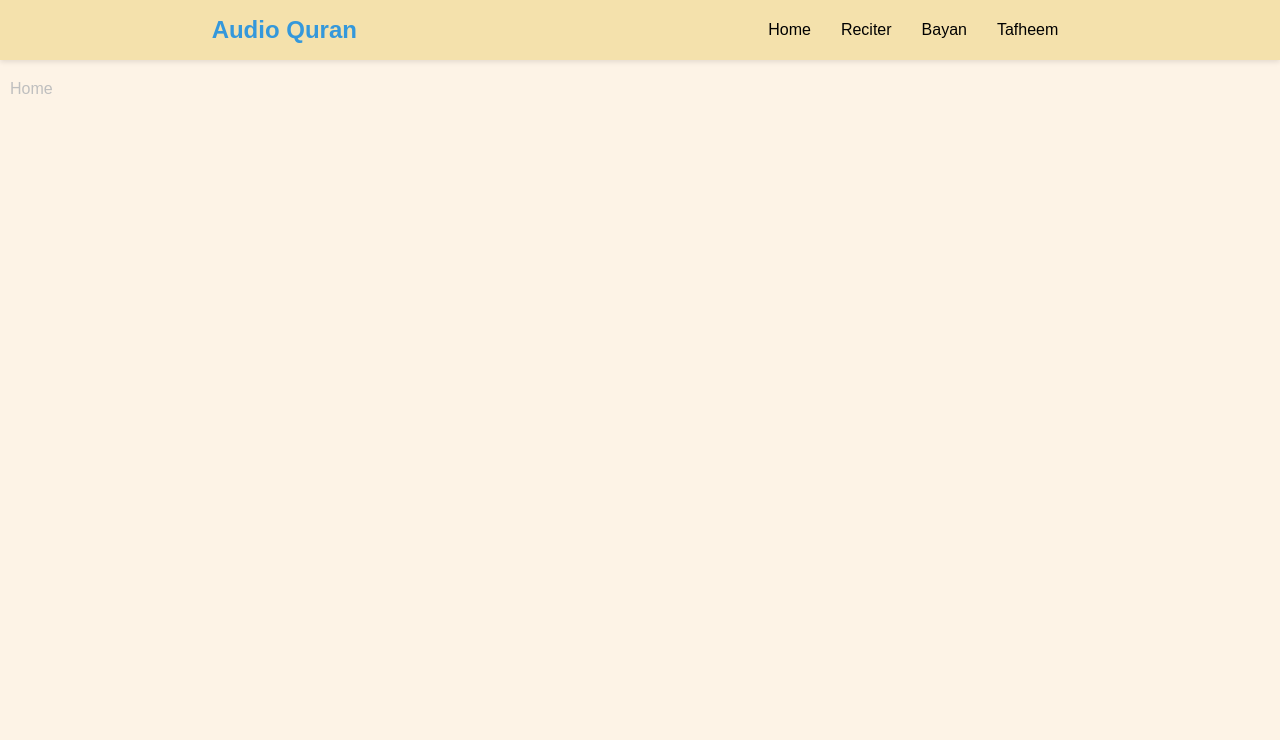
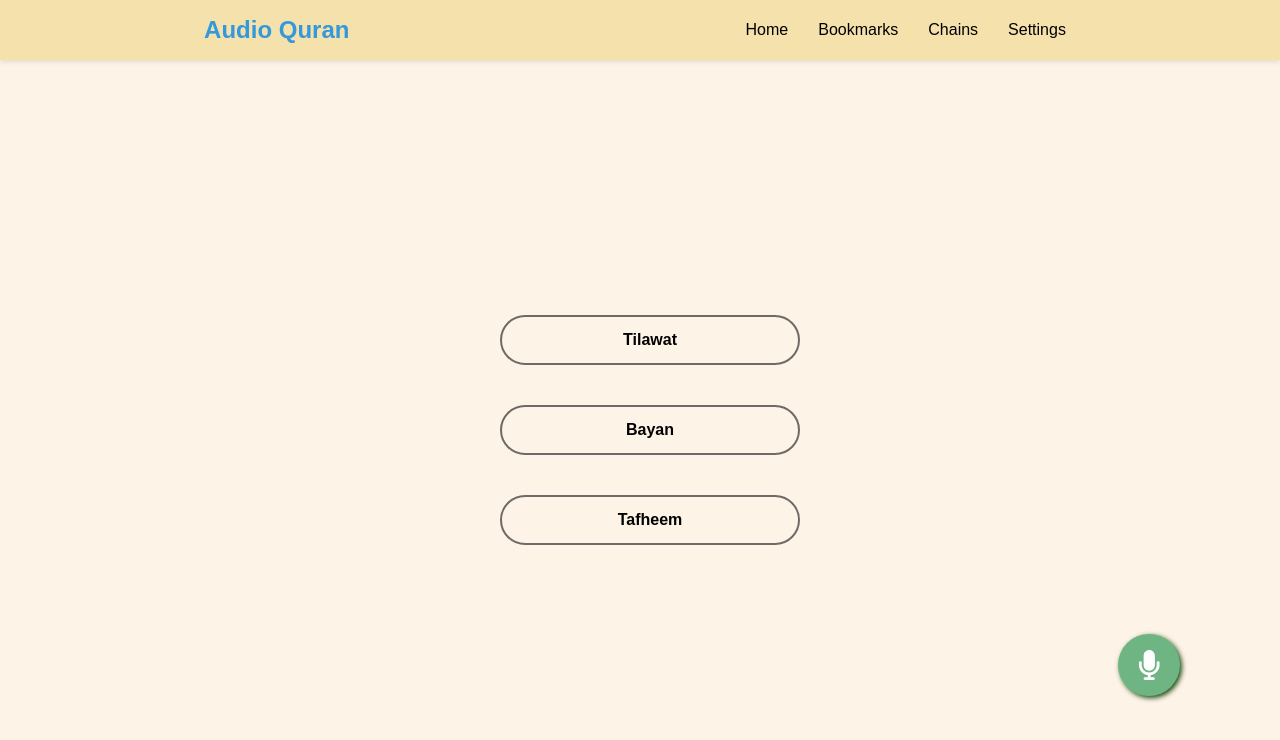
Before and after one commit to chuzair598337/um_bq_fyp, a React (Create React App) app: page / in a window 1280 px wide. Shown: the top 740 px of the page. Built offline with nearby package versions, Linux system fonts and the light colour scheme.

Commit message:
Recorder button Added

```diff
--- a/package.json
+++ b/package.json
@@ -3,6 +3,9 @@
   "version": "0.1.0",
   "private": true,
   "dependencies": {
+    "@fortawesome/fontawesome-svg-core": "^6.6.0",
+    "@fortawesome/free-solid-svg-icons": "^6.6.0",
+    "@fortawesome/react-fontawesome": "^0.2.2",
     "@testing-library/jest-dom": "^5.17.0",
     "@testing-library/react": "^13.4.0",
     "@testing-library/user-event": "^13.5.0",
--- a/src/App.css
+++ b/src/App.css
@@ -6,15 +6,30 @@ body, html {
   width: 100%;
   font-family: Arial, sans-serif;
   background-color: #FDF3E6;
+  display: flex;
+  justify-content: center;
+  align-items: center;
+  font-family: Arial, sans-serif;
+  overflow: hidden;
+}
+.wrapper {
+  padding-top: 60px;
+  margin: 10px;
+  height: 100vh;
+  width: 100%;
+  height: 100vh;
+  display: flex;
+  justify-content: center;
+  align-items: center;
+
 }
 
-.main-content {
-  padding-top: 70px;
-  margin: 10px;
+.content {
+  text-align: center;
 }
 
 @media (max-width: 768px) {
-  .main-content {
-    padding-top: 70px;
+  .wrapper {
+    padding-top: 60px;
   }
 }
--- a/src/App.js
+++ b/src/App.js
@@ -3,26 +3,36 @@ import React from "react";
 import "./App.css";
 import { BrowserRouter as Router, Routes, Route } from "react-router-dom";
 import Navbar from "./Navbar/Navbar";
-import Home from "./pages/Home";
+import Home from "./pages/Home/Home";
 import Reciter from "./pages/Reciter";
 import Bayan from "./pages/Bayan";
 import Tafheem from "./pages/Tafheem";
+import Tilawat from "./pages/Tilawat/Tilawat";
+import Recorder from "./Recorder/Recorder";
 
 const App = () => {
   return (
     <Router>
+      {/* Microphone recording*/}
+      <Recorder/>
       {/* Responsive Navigation Bar */}
       <Navbar />
 
       {/* Main Pages Content */}
-      <main className="main-content">
+      <main className="wrapper">
+        <div className="content">
           <Routes>
             <Route path="/" element={<Home />} />
             <Route path="/reciter" element={<Reciter />} />
             <Route path="/bayan" element={<Bayan />} />
             <Route path="/tafheem" element={<Tafheem />} />
+            <Route path="/tilawat" element={<Tilawat />} />
           </Routes>
+        </div>
       </main>
+
+
+
     </Router>
   );
 };
--- a/src/Navbar/Navbar.js
+++ b/src/Navbar/Navbar.js
@@ -5,8 +5,6 @@ import "./Navbar.css";
 
 const Navbar = () => {
   const [menuOpen, setMenuOpen] = useState(false);
-  const [activeNavLink, setActiveNavLink] = useState(false);
-
   const toggleMenu = () => {
     setMenuOpen(!menuOpen);
   };
@@ -27,17 +25,17 @@ const Navbar = () => {
             </li>
             <li className="nav__item">
               <NavLink to="/reciter" className="nav__link" onClick={toggleMenu}>
-                Reciter
+                Bookmarks
               </NavLink>
             </li>
             <li className="nav__item">
               <NavLink to="/bayan" className="nav__link" onClick={toggleMenu}>
-                Bayan
+                Chains
               </NavLink>
             </li>
             <li className="nav__item">
               <NavLink to="/tafheem" className="nav__link" onClick={toggleMenu}>
-                Tafheem
+                Settings
               </NavLink>
             </li>
           </ul>
--- /dev/null
+++ b/src/Recorder/Recorder.css
@@ -0,0 +1,60 @@
+.right-corder-container {
+    position:fixed;
+    right:100px;
+    bottom: 100px;
+}
+.right-corder-container .right-corder-container-button {
+    height: 62px;
+    width: 62px;
+    border:none;
+    background-color:#6FB583;
+    border-radius: 62px;        /*Transform the square into rectangle, sync that value with the width/height*/
+    transition: all 300ms;      /*Animation to close the button (circle)*/     box-shadow:2px 2px 5px rgb(25, 73, 15);
+    cursor:pointer;
+}
+.right-corder-container .right-corder-container-button span {
+    font-size: 30px;
+    color:white;
+    position: absolute;
+    left: 20px;
+    top: 16px;
+    line-height: 28px;
+}
+.right-corder-container .right-corder-container-button:hover {
+    transition: all 400ms cubic-bezier(.62,.1,.5,1);
+    width:200px;
+    /* border-top-right-radius: 5px;
+    border-bottom-right-radius: 5px;  */
+    border-radius: 50px;
+}
+/*
+Long text appears slowly with an animation. That code prepare the animation by hidding the text.
+The use of display is not there because it does not work well with CSS3 animation.
+*/
+.right-corder-container .right-corder-container-button .long-text {
+    transition: opacity 1000ms; /*Only the text fadein/fadeout is animated*/
+    opacity:0;                /*By default we do not display the text, we want the text to fade in*/
+    color:white;
+    white-space: nowrap;
+    font-size: 0;             /*Set to 0 to not have overflow on the right of the browser*/
+    width: 0;                 /*Set to 0 to not have overflow on the right of the browser*/
+    margin:0;                 /*Set to 0 to not have overflow on the right of the browser*/
+    display: flex;
+}
+
+/*
+ Animation to have a text that appear progressively. We need to play with a delay
+ on the width and the font-size to not have the browser have the text appears on the right
+ side of the browser view port. This has the side-effect of having an horizontal bar.
+ */
+ .right-corder-container .right-corder-container-button .long-text.show-long-text{
+    transition: opacity 700ms,
+    width 1ms linear 270ms,       /*two thirds of the animation on the container width*/
+    font-size 1ms linear 270ms;   /*two thirds of the animation on the container width*/
+    opacity:1;
+    margin-top: 2px;                          /*Center the position vertically*/
+    margin-left: 50px;                        /*Center between the + and the right end side*/
+    font-size: 20px;                          /*Text size, cannot be defined initially without moving the scrollbar*/
+    width: auto;                              /*Required to be set with a delay (see animation) to not have scrollbar. Delay is to wait container to size up*/
+    display: inline-flex;
+}
--- /dev/null
+++ b/src/Recorder/Recorder.js
@@ -0,0 +1,58 @@
+import React, { useState } from 'react'
+import "./Recorder.css"
+
+import { FontAwesomeIcon } from '@fortawesome/react-fontawesome';
+import { faMicrophone } from '@fortawesome/free-solid-svg-icons';
+
+export default function Recorder() {
+    const [isHovered, setIsHovered] = useState(false);
+    const [isPressed, setIsPressed] = useState(false);
+
+    const handleMouseEnter = () => {
+        setIsHovered(true);
+    };
+
+    const handleMouseLeave = () => {
+        setIsHovered(false);
+        setIsPressed(false); // Reset when the mouse leaves
+    };
+
+    const handleMouseDown = () => {
+        setIsPressed(true);
+    };
+
+    const handleMouseUp = () => {
+        setIsPressed(false);
+    };
+
+
+    return (
+        <>
+
+            {/* <div className='record_panal'>
+                <div className="roundedRecorderIcon">
+                <FontAwesomeIcon icon={faMicrophone} size='2x' />
+                </div>
+            </div> */}
+
+            <div class="right-corder-container">
+                <button
+                    className="right-corder-container-button"
+                    onMouseEnter={handleMouseEnter}
+                    onMouseLeave={handleMouseLeave}
+                    onMouseDown={handleMouseDown}
+                    onMouseUp={handleMouseUp}
+                >
+                    <span className="short-text">
+                        <FontAwesomeIcon icon={faMicrophone} />
+                    </span>
+                    <span className={`long-text ${isHovered ? 'show-long-text' : ''}`}>
+                        {!isPressed && <>Record</>}
+                        {isPressed && <>Recording...</>}
+                    </span>
+                </button>
+            </div>
+
+        </>
+    )
+}
--- a/src/pages/Home.js
+++ /dev/null
@@ -1,9 +0,0 @@
-import React from 'react'
-
-function Home() {
-  return (
-    <div>Home</div>
-  )
-}
-
-export default Home
--- /dev/null
+++ b/src/pages/Home/Home.css
@@ -0,0 +1,60 @@
+/* src/pages/Home/Home.css */
+.home_buttons {
+    display: flex;
+    flex-direction: column;
+    align-items: center;
+}
+
+.btn {
+    width: 500px;
+    height: 50px;
+    margin: 20px;
+    max-width: 300px;
+    /* Optional, to limit the width */
+    padding: 10px;
+    border-radius: 50px;
+    border: 2px solid rgba(55, 54, 54, 0.72);
+    text-align: center;
+    cursor: pointer;
+    display: flex;
+    justify-content: center;
+    align-items: center;
+}
+
+.navlink {
+    width: 100%;
+    height: 100%;
+    color: black;
+    text-decoration: none;
+    font-weight: bold;
+    display: flex;
+    justify-content: center;
+    align-items: center;
+
+}
+
+.btn:hover {
+    background-color: #2980b9;
+}
+
+
+
+
+
+
+
+
+/* Mobile Styles */
+@media (max-width: 768px) {
+    .home_buttons {
+        display: block;
+        margin: 20px;
+    }
+
+    .btn{
+        height: 50px;
+    }
+
+
+
+}
--- /dev/null
+++ b/src/pages/Home/Home.js
@@ -0,0 +1,34 @@
+import React from 'react'
+import { NavLink } from "react-router-dom";
+import "./Home.css"
+
+function Home() {
+  return (
+    <>
+      <div className='home_buttons'>
+
+
+        <div className='btn btnTilawat'>
+          <NavLink to="/tilawat" className="navlink">
+            Tilawat
+          </NavLink>
+        </div>
+        <div className='btn btnBayan'>
+          <NavLink to="/bayan" className="navlink">
+            Bayan
+          </NavLink>
+        </div>
+        <div className='btn btnTafheem'>
+          <NavLink to="/tafheem" className="navlink">
+            Tafheem
+          </NavLink>
+        </div>
+      </div>
+
+
+
+    </>
+  )
+}
+
+export default Home
--- /dev/null
+++ b/src/pages/Tilawat/Tilawat.js
@@ -0,0 +1,10 @@
+import React from 'react'
+import "./Tilawat.css"
+
+function Tilawat() {
+  return (
+    <div>Tilawat</div>
+  )
+}
+
+export default Tilawat
```
Also changed, not shown: src/pages/Tilawat/Tilawat.css (added), 2 other files (tests, documents, lock files or other folders). Lines whose indentation alone changed are shown as unchanged.
